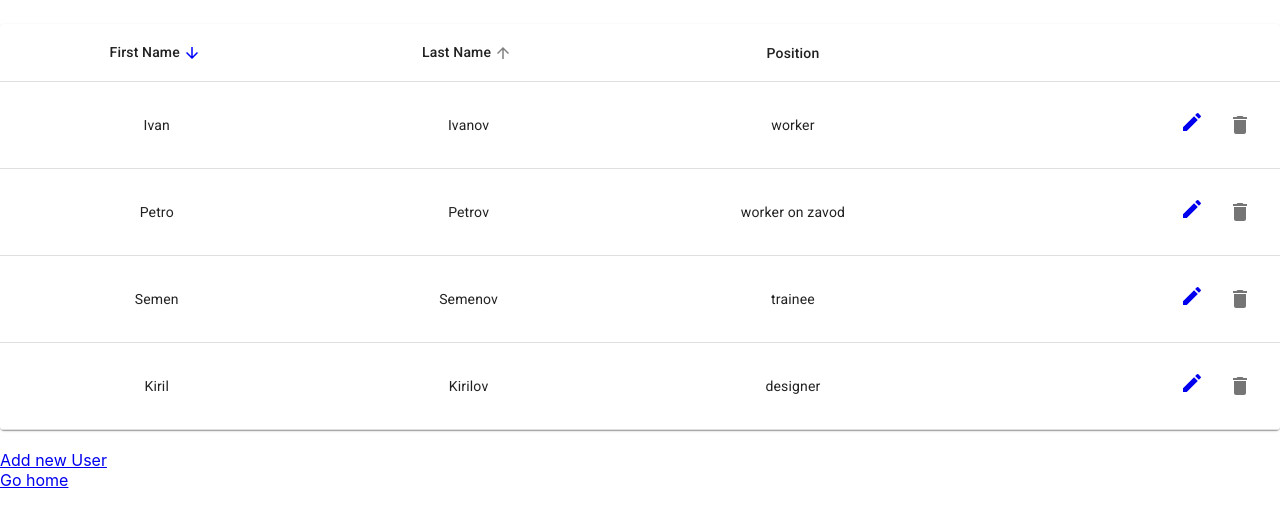
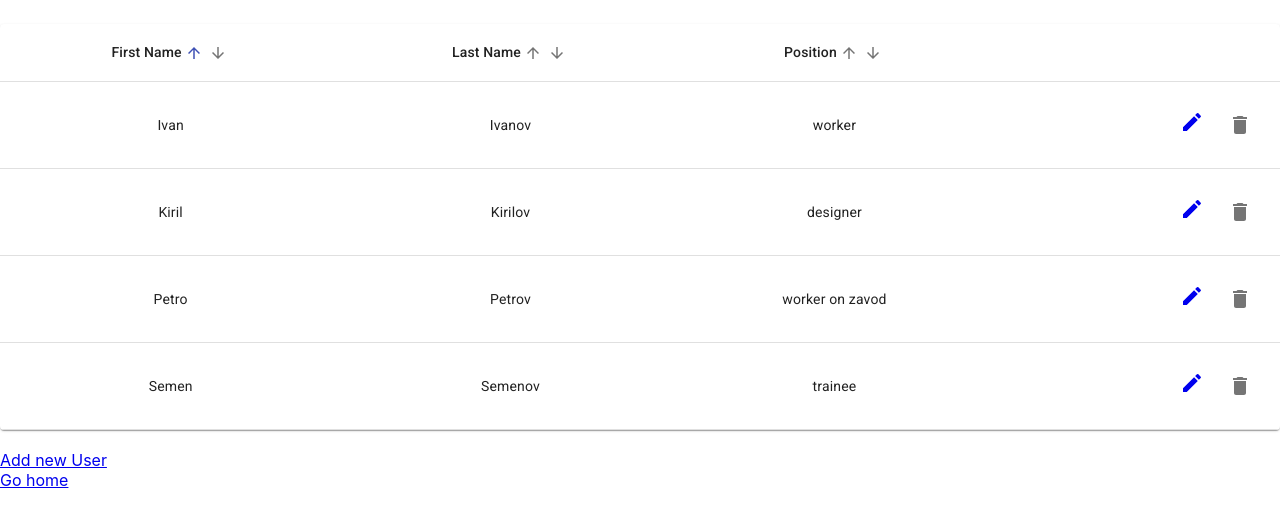
Before and after one commit to Foboss6/users-list, a React (Create React App) app: page /users in a window 1280 px wide. Shown: the top 524 px of the page. Built offline with nearby package versions, Linux system fonts and the light colour scheme; the HTML template or start-up script is replaced by a standard one.

Commit message:
#3 added sortin by all items and highlighting arrow buttons

```diff
--- a/src/components/Users.js
+++ b/src/components/Users.js
@@ -1,4 +1,4 @@
-import React from 'react';
+import React, { useMemo, useState } from 'react';
 import { Link } from 'react-router-dom';
 
 import PropTypes from 'prop-types';
@@ -13,7 +13,6 @@ import IconButton from '@material-ui/core/IconButton';
 import EditIcon from '@material-ui/icons/Edit';
 import DeleteIcon from '@material-ui/icons/Delete';
 import Paper from '@material-ui/core/Paper';
-import Button from '@material-ui/core/Button';
 import ArrowDownwardIcon from '@material-ui/icons/ArrowDownward';
 import ArrowUpwardIcon from '@material-ui/icons/ArrowUpward';
 
@@ -34,15 +33,96 @@ const styles = theme => ({
 const Users = (props) => {
   const { classes } = props;
 
+  const sortByFirstNameUp = 'sort-by-first-name-up';
+  const sortByFirstNameDown = 'sort-by-first-name-down';
+  const sortByLastNameUp = 'sort-by-last-name-up';
+  const sortByLastNameDown = 'sort-by-last-name-down';
+  const sortByPositionUp = 'sort-by-position-up';
+  const sortByPositionDown = 'sort-by-position-down';
+
+  let sortButtonColor = {
+    sortByFirstNameUp: 'primary',
+    sortByFirstNameDown: 'default',
+    sortByLastNameUp: 'default',
+    sortByLastNameDown: 'default',
+    sortByPositionUp: 'default',
+    sortByPositionDown: 'default'
+  }
+
+  const setDefaultColor = (obj) => {
+    for(let key in obj)
+      if(obj.hasOwnProperty(key))
+        obj[key] = 'default';
+  }
+
   const {users, deleteUser} = useUsersActions();
+
+  const [sortingBy, setSortingBy] = useState(sortByFirstNameUp);
+
+  const sortedUsers = useMemo(() => {
+    setDefaultColor(sortButtonColor);
+    switch(sortingBy) {
+      case sortByFirstNameUp :
+        sortButtonColor.sortByFirstNameUp='primary';
+        return (
+          Object.values(users).sort((a, b) => {
+            if(a.firstName > b.firstName) return 1;
+            if(a.firstName < b.firstName) return -1;
+            return 0;
+          })
+        );
+      case sortByFirstNameDown :
+        sortButtonColor.sortByFirstNameDown='primary';
+        return (
+          Object.values(users).sort((a, b) => {
+            if(a.firstName < b.firstName) return 1;
+            if(a.firstName > b.firstName) return -1;
+            return 0;
+          })
+        );
+      case sortByLastNameUp :
+        sortButtonColor.sortByLastNameUp='primary';
+        return (
+          Object.values(users).sort((a, b) => {
+            if(a.lastName > b.lastName) return 1;
+            if(a.lastName < b.lastName) return -1;
+            return 0;
+          })
+        );
+      case sortByLastNameDown :
+        sortButtonColor.sortByLastNameDown='primary';
+        return (
+          Object.values(users).sort((a, b) => {
+            if(a.lastName < b.lastName) return 1;
+            if(a.lastName > b.lastName) return -1;
+            return 0;
+          })
+        );
+        case sortByPositionUp :
+          sortButtonColor.sortByPositionUp='primary';
+          return (
+            Object.values(users).sort((a, b) => {
+              if(a.position > b.position) return 1;
+              if(a.position < b.position) return -1;
+              return 0;
+            })
+          );
+      case sortByPositionDown :
+        sortButtonColor.sortByPositionDown='primary';
+        return (
+          Object.values(users).sort((a, b) => {
+            if(a.position < b.position) return 1;
+            if(a.position > b.position) return -1;
+            return 0;
+          })
+        );
+        default : return Object.values(users);
+    }
+  }, [sortingBy, users]);
 
   const handleDeleteButtonClick = (event) => {
     console.log('Deleted ID:' + event.currentTarget.value);
     deleteUser(event.currentTarget.value);
-  }
-
-  const handleSortButtonClick = (event) => {
-    console.log(event.currentTarget.value);
   }
 
   return (
@@ -55,11 +135,21 @@ const Users = (props) => {
               <span>First Name</span>
               <IconButton
                 aria-label="sort"
-                value="sort-by-first-name-down"
+                value={sortByFirstNameUp}
                 className={classes.margin}
                 size="small"
-                style={{color: 'blue'}}
-                onClick={handleSortButtonClick}
+                color={sortButtonColor.sortByFirstNameUp}
+                onClick={() => setSortingBy(sortByFirstNameUp)}
+              >
+                <ArrowUpwardIcon fontSize="inherit" />
+              </IconButton>
+              <IconButton
+                aria-label="sort"
+                value={sortByFirstNameDown}
+                className={classes.margin}
+                size="small"
+                color={sortButtonColor.sortByFirstNameDown}
+                onClick={() => setSortingBy(sortByFirstNameDown)}
               >
                 <ArrowDownwardIcon fontSize="inherit" />
               </IconButton>
@@ -68,32 +158,64 @@ const Users = (props) => {
               <span>Last Name</span>
               <IconButton
                 aria-label="sort"
-                value="sort-by-first-name-up"
+                value={sortByLastNameUp}
                 className={classes.margin}
                 size="small"
-                style={{color: 'grey'}}
-                onClick={handleSortButtonClick}
+                color={sortButtonColor.sortByLastNameUp}
+                onClick={() => setSortingBy(sortByLastNameUp)}
               >
                 <ArrowUpwardIcon fontSize="inherit" />
               </IconButton>
+              <IconButton
+                aria-label="sort"
+                value={sortByLastNameDown}
+                className={classes.margin}
+                size="small"
+                color={sortButtonColor.sortByLastNameDown}
+                onClick={() => setSortingBy(sortByLastNameDown)}
+              >
+                <ArrowDownwardIcon fontSize="inherit" />
+              </IconButton>
             </TableCell>
-            <TableCell align="center">Position</TableCell>
+            <TableCell align="center">
+              <span>Position</span>
+              <IconButton
+                aria-label="sort"
+                value={sortByPositionUp}
+                className={classes.margin}
+                size="small"
+                color={sortButtonColor.sortByPositionUp}
+                onClick={() => setSortingBy(sortByPositionUp)}
+              >
+                <ArrowUpwardIcon fontSize="inherit" />
+              </IconButton>
+              <IconButton
+                aria-label="sort"
+                value={sortByPositionDown}
+                className={classes.margin}
+                size="small"
+                color={sortButtonColor.sortByPositionDown}
+                onClick={() => setSortingBy(sortByPositionDown)}
+              >
+                <ArrowDownwardIcon fontSize="inherit" />
+              </IconButton>
+            </TableCell>
             <TableCell align="center"></TableCell>
           </TableRow>
         </TableHead>
         <TableBody>
-          {Object.keys(users).map((key) => (
-            <TableRow key={users[key].id}>
-              <TableCell align="center">{users[key].firstName}</TableCell>
-              <TableCell align="center">{users[key].lastName}</TableCell>
-              <TableCell align="center">{users[key].position}</TableCell>
+          {sortedUsers.map((user) => (
+            <TableRow key={user.id}>
+              <TableCell align="center">{user.firstName}</TableCell>
+              <TableCell align="center">{user.lastName}</TableCell>
+              <TableCell align="center">{user.position}</TableCell>
               <TableCell align="right">
-                <IconButton aria-label="edit" value={key}>
-                  <Link to={`/users/:${key}`} style={{ textDecoration: 'none'}}>
+                <IconButton aria-label="edit" value={user.id}>
+                  <Link to={`/users/:${user.id}`} style={{ textDecoration: 'none'}}>
                     <EditIcon />
                   </Link>
                 </IconButton>
-                <IconButton aria-label="delete" value={key} onClick={handleDeleteButtonClick}>
+                <IconButton aria-label="delete" value={user.id} onClick={handleDeleteButtonClick}>
                   <DeleteIcon />
                 </IconButton>
               </TableCell>
--- a/src/context/UsersContext.js
+++ b/src/context/UsersContext.js
@@ -2,11 +2,11 @@ import React, { useState } from 'react';
 
 const defaultUsersContextState = {
   users: {
-    111111: {
-      id: 111111,
-      firstName: 'Ivan',
-      lastName: 'Ivanov',
-      position: 'worker',
+    333333: {
+      id: 333333,
+      firstName: 'Semen',
+      lastName: 'Semenov',
+      position: 'trainee',
     },
     222222: {
       id: 222222,
@@ -14,17 +14,17 @@ const defaultUsersContextState = {
       lastName: 'Petrov',
       position: 'worker on zavod',
     },
-    333333: {
-      id: 333333,
-      firstName: 'Semen',
-      lastName: 'Semenov',
-      position: 'trainee',
-    },
     444444: {
       id: 444444,
       firstName: 'Kiril',
       lastName: 'Kirilov',
       position: 'designer',
+    },
+    111111: {
+      id: 111111,
+      firstName: 'Ivan',
+      lastName: 'Ivanov',
+      position: 'worker',
     },
    },
 };
--- a/src/hooks/useUsersActions.js
+++ b/src/hooks/useUsersActions.js
@@ -2,7 +2,7 @@ import { useCallback, useContext } from "react";
 import { UsersContext } from "../context/UsersContext";
 
 const useUsersActions = () => {
-  const { context, setContext} = useContext(UsersContext);
+  const { context, setContext } = useContext(UsersContext);
 
   const addNewUser = useCallback((newUser) => {
     setContext((prevState) => {
```
